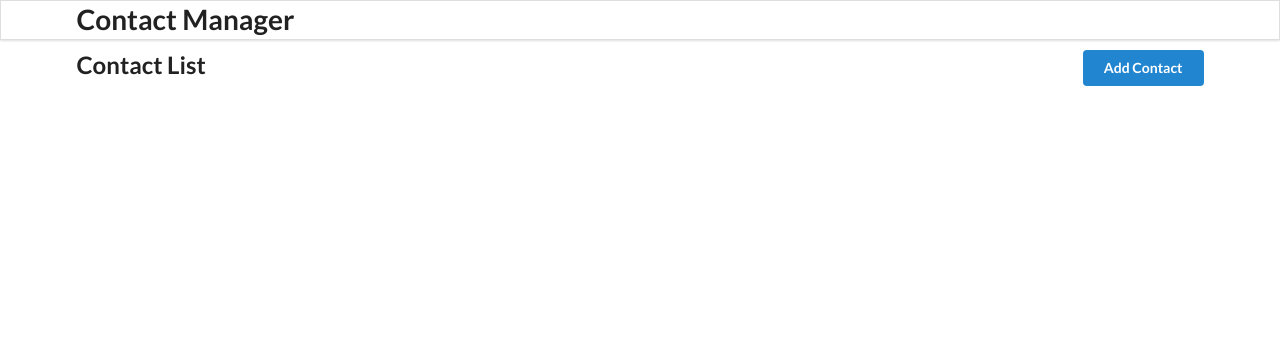
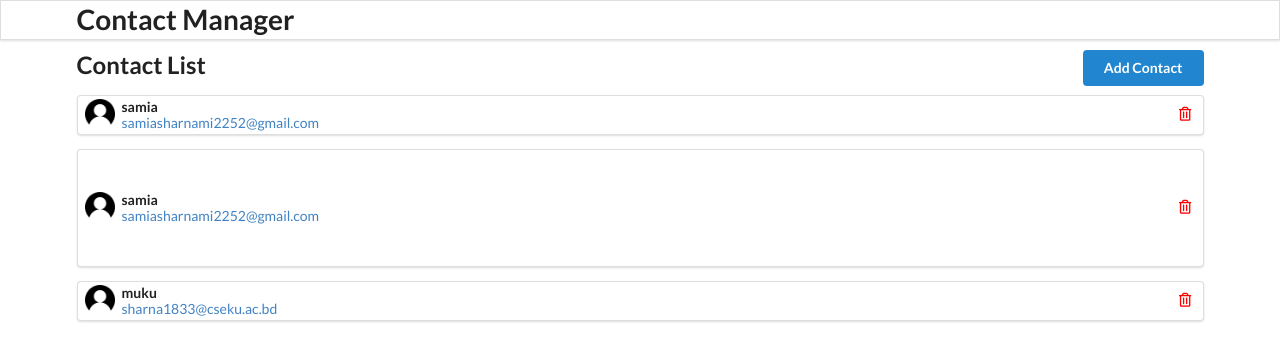
Before and after one commit to shorna33/contactApp, a React (Create React App) app: page / in a window 1280 px wide. Shown: the top 360 px of the page. Built offline with nearby package versions, Linux system fonts and the light colour scheme; data requests are answered from the project's data file.

Commit message:
json server

```diff
--- a/package.json
+++ b/package.json
@@ -6,6 +6,7 @@
     "@testing-library/jest-dom": "^5.17.0",
     "@testing-library/react": "^13.4.0",
     "@testing-library/user-event": "^13.5.0",
+    "axios": "^1.5.0",
     "react": "^17.0.1",
     "react-dom": "^17.0.1",
     "react-router-dom": "^5.2.0",
--- /dev/null
+++ b/server-api/db.json
@@ -0,0 +1,20 @@
+{
+  "contacts": [
+    {
+      "id": "460e1b19-1b58-47e0-8cca-b907435a0c30",
+      "name": "samia",
+      "email": "samiasharnami2252@gmail.com"
+    },
+    {
+      "id": "9bb3a25b-017f-44e0-b51f-fb9ba3d3a71a",
+      "name": "samia",
+      "email": "samiasharnami2252@gmail.com"
+    },
+
+    {
+      "id": "a91cd60d-4ff6-4db3-a1eb-9cb079ab70f5",
+      "name": "muku",
+      "email": "sharna1833@cseku.ac.bd"
+    }
+  ]
+}
--- /dev/null
+++ b/src/api/contacts.js
@@ -0,0 +1,5 @@
+import axios from "axios";
+
+export default axios.create({
+  baseURL: "http://localhost:3006/",
+});
--- a/src/components/App.js
+++ b/src/components/App.js
@@ -1,6 +1,7 @@
 import React, { Component, useState, useEffect } from "react";
 import { BrowserRouter as Router, Switch, Route } from "react-router-dom";
 import { v4 } from "uuid";
+import api from "../api/contacts";
 import "./App.css";
 import Header from "./Header";
 import AddContact from "./AddContact";
@@ -11,6 +12,12 @@ import ContactDetails from "./ContactDetails";
 function App() {
   const LOCAL_STORAGE_KEY = "contacts";
   const [contacts, setContacts] = useState([]);
+
+  // RetriveContacts
+  const retrieveContacts = async () => {
+    const response = await api.get("/contacts");
+    return response.data;
+  };
 
   const addContactHandler = (contact) => {
     console.log(contact);
@@ -26,14 +33,20 @@ function App() {
   };
 
   useEffect(() => {
-    const retrieveContacts = JSON.parse(
-      localStorage.getItem(LOCAL_STORAGE_KEY)
-    );
-    if (retrieveContacts) setContacts(retrieveContacts);
+    // const retrieveContacts = JSON.parse(
+    //   localStorage.getItem(LOCAL_STORAGE_KEY)
+    // );
+    // if (retrieveContacts) setContacts(retrieveContacts);
+
+    const getAllContacts = async () => {
+      const allContacts = await retrieveContacts();
+      if (allContacts) setContacts(allContacts);
+    };
+    getAllContacts();
   }, []);
 
   useEffect(() => {
-    localStorage.setItem(LOCAL_STORAGE_KEY, JSON.stringify(contacts));
+    // localStorage.setItem(LOCAL_STORAGE_KEY, JSON.stringify(contacts));
   }, [contacts]);
 
   return (
@@ -58,7 +71,7 @@ function App() {
               <AddContact {...props} addContactHandler={addContactHandler} />
             )}
           />
-          <Route path='/contact/:id' component={ContactDetails} />
+          <Route path="/contact/:id" component={ContactDetails} />
         </Switch>
       </Router>
     </div>
```
Also changed, not shown: server-api/package.json (added, +15 -0 lines), 2 other files (tests, documents, lock files or other folders).
